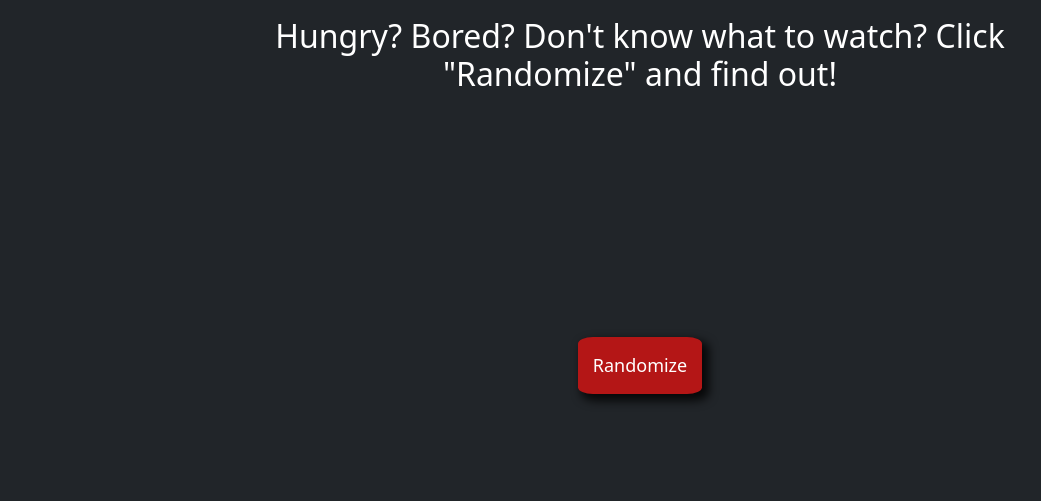
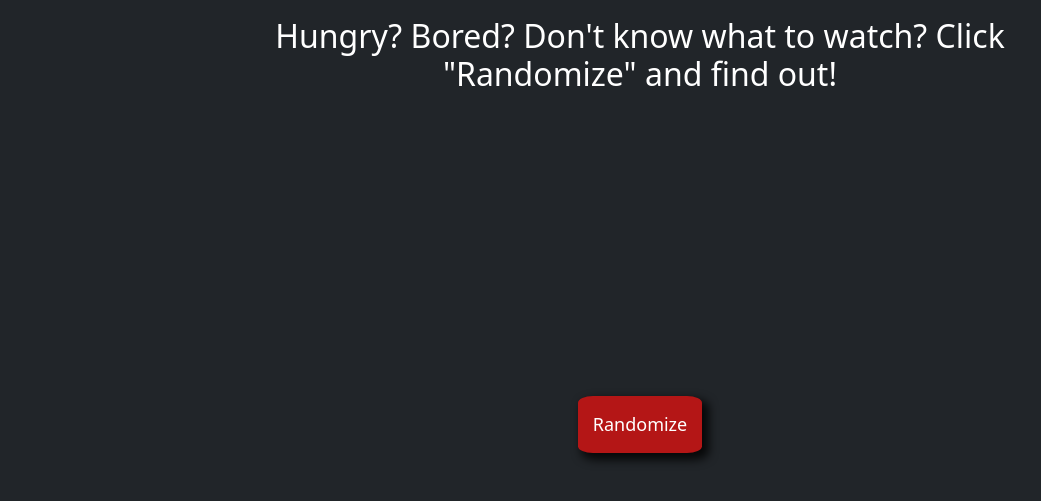
Before and after one commit to JohnGallion/dinner-and-a-movie, a plain HTML site: page index.html in a window 1280 px wide. Shown: the part 65-566 px from the top of the page, without its empty margins (0-1041 px from the left). Drawn offline with nearby package versions, Linux system fonts and the light colour scheme.

Commit message:
Added more styling to HTML/CSS/JS

```diff
--- a/home-page/dinner-movie.js
+++ b/home-page/dinner-movie.js
@@ -13,6 +13,8 @@ async function randomMeal() {
    document.getElementById("card-container").style.visibility = "visible";
    document.getElementById("mealz").style.height = "100%";
    document.getElementById("mealImg").style.marginTop = "6em";
+   document.getElementById("lucky").innerHTML = "Here's what we found for you!";
+   document.getElementById("randomize").innerHTML = "Not what you wanted? Click again!";
 
 
 // takes the data from the fetch call and puts it into an object conataining desired info to display on screen
--- a/home-page/index.css
+++ b/home-page/index.css
@@ -84,7 +84,14 @@ body {
 
   }
 
-
+#randomize {
+  display: flex;
+  width: 100%;
+  justify-content: center;
+  color: white;
+  padding-top: 3%;
+  padding-bottom: 1%;
+}
 
 /* #mealz {
   padding-top: 10%;
--- a/index.html
+++ b/index.html
@@ -27,7 +27,7 @@
 </nav>
     <div class="lucky">
       <div></div>
-      <h2 >Hungry? Bored? Don't know what to watch? Click "Randomize" and find out!</h2>
+      <h2 id="lucky">Hungry? Bored? Don't know what to watch? Click "Randomize" and find out!</h2>
       <div></div>
     </div>
 
@@ -62,7 +62,12 @@
 
 
     </div>
-        <div class="button1">
+
+      <div>
+        <h4 id="randomize"></h3>
+      </div>
+
+      <div class="button1">
           <button type="submit" id="button" onclick="randomMeal();randomMovie()">Randomize</button>
       </div>
       </div>
```
